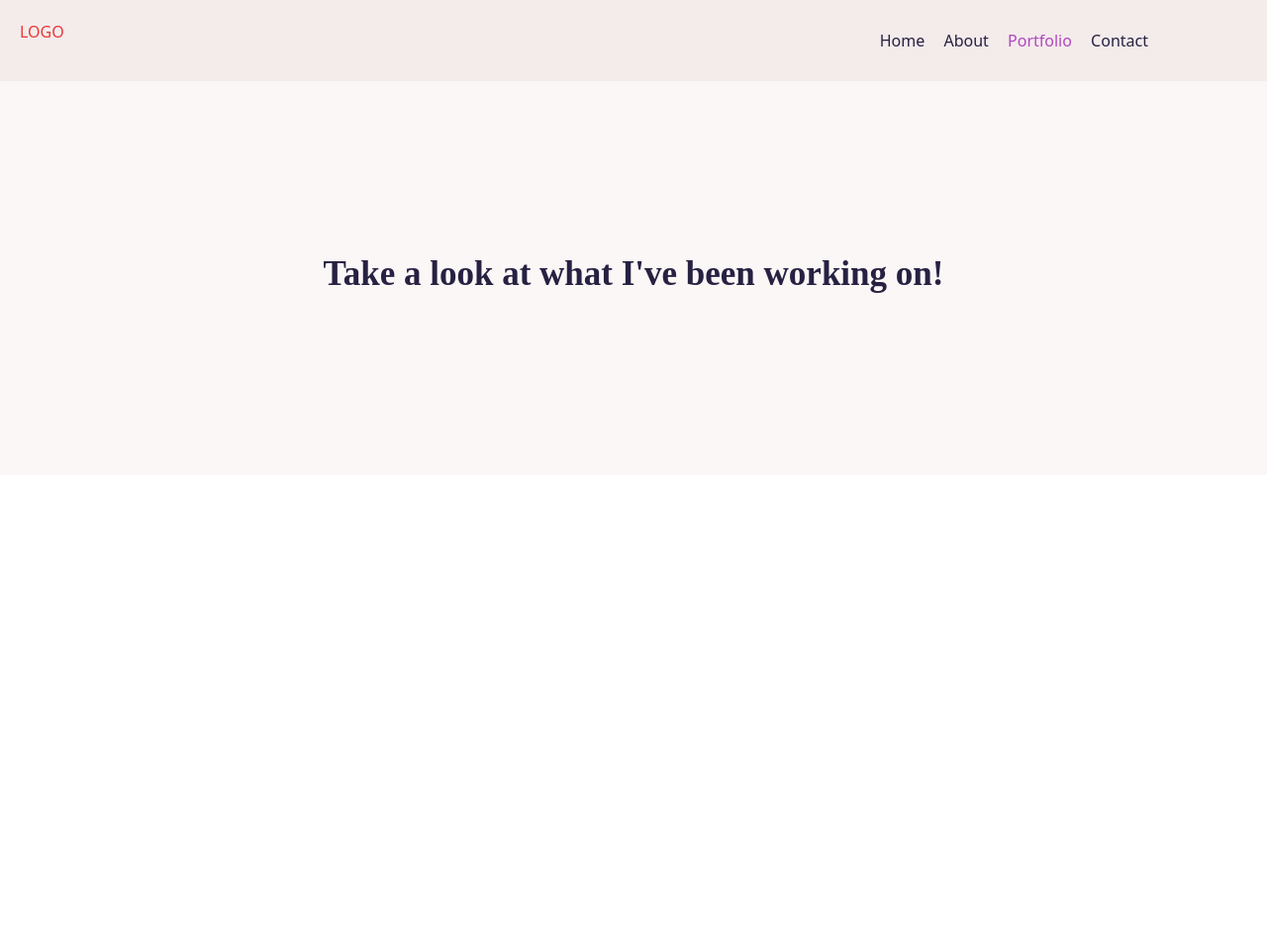
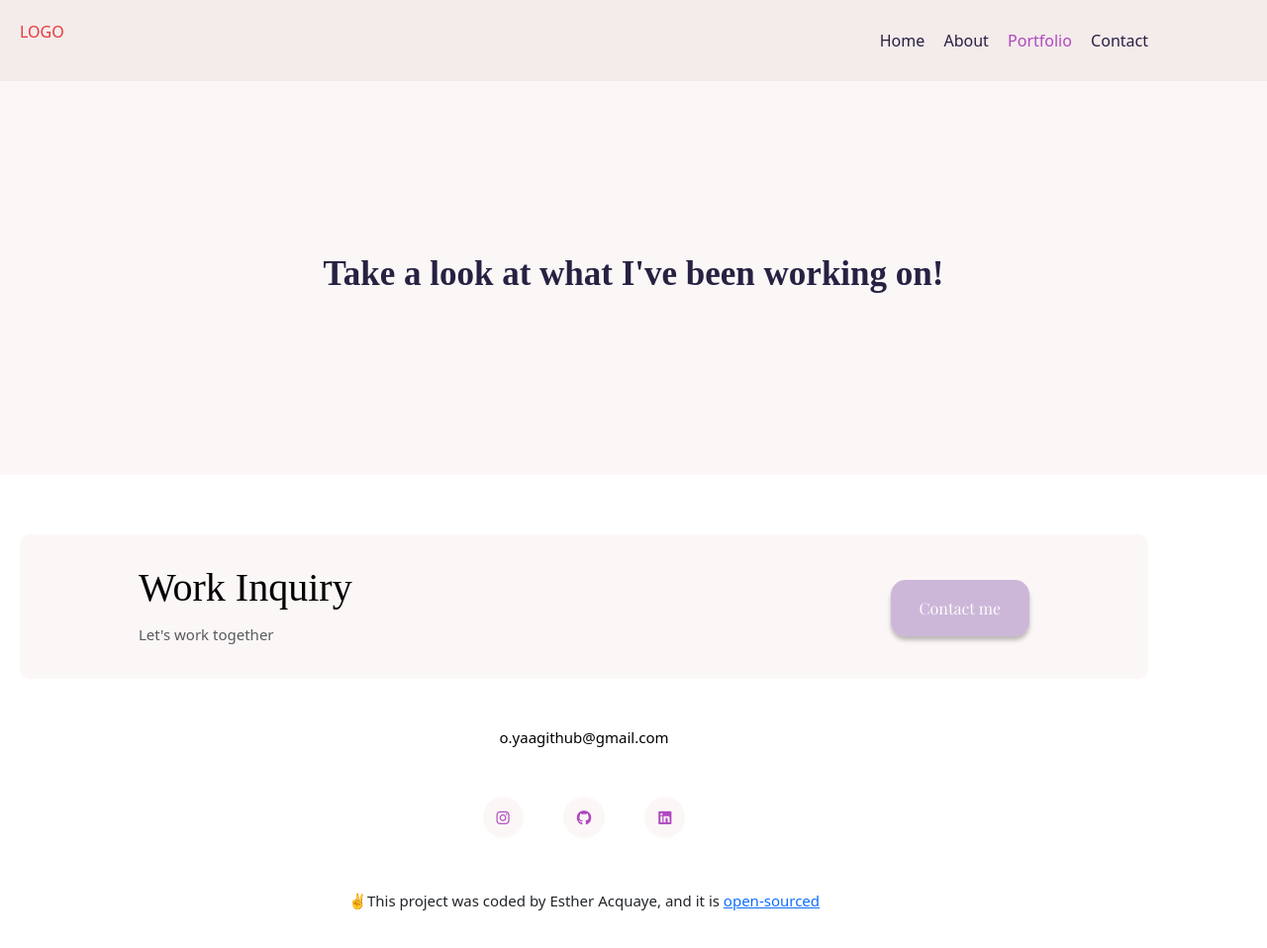
Before and after one commit to O-Yaa/final-portfolio-project, a plain HTML site: page portfolio.html in a window 1280 px wide. Shown: the whole page at 99% size. Before the commit the page ends 800 px from the top, so only its background shows below. Drawn offline with nearby package versions, Linux system fonts and the light colour scheme.

Commit message:
Updated Portfolio page

```diff
--- a/portfolio.html
+++ b/portfolio.html
@@ -3,7 +3,8 @@
   <head>
     <meta charset="UTF-8" />
     <meta name="viewport" content="width=device-width, initial-scale=1.0" />
-    <title>Document</title>
+    <meta name="description" content="Take a look at all of Esther's work" />
+    <title>Esther's work</title>
     <link
       rel="stylesheet"
       href="https://cdn.jsdelivr.net/npm/bootstrap@5.3.2/dist/css/bootstrap.min.css"
@@ -45,5 +46,48 @@
     <div class="hero">
       <h5>Take a look at what I've been working on!</h5>
     </div>
+    <footer class="container">
+      <div
+        class="contact-box d-flex justify-content-between mb-5 d-none d-md-flex"
+      >
+        <div>
+          <h4>Work Inquiry</h4>
+          <p class="text-muted">Let's work together</p>
+        </div>
+        <div>
+          <a href="/contact.html#contact-me" class="btn btn-branding mt-3"
+            >Contact me</a
+          >
+        </div>
+      </div>
+
+      <div class="d-flex justify-content-center mb-5">
+        <a href="mailto:o.yaagithub@gmail.com" class="email-link" title="Email"
+          >o.yaagithub@gmail.com</a
+        >
+      </div>
+
+      <div class="social-links d-flex justify-content-center mb-5">
+        <a
+          href="https://www.instagram.com/o.yaa_00/"
+          target="_blank"
+          title="Instagram"
+          ><i class="fa-brands fa-instagram"></i
+        ></a>
+        <a href="https://github.com/O-Yaa" target="_blank" title="GitHub"
+          ><i class="fa-brands fa-github"></i
+        ></a>
+        <a
+          href="https://www.linkedin.com/in/esther-acquaye-25b9b61a0/"
+          target="_blank"
+          title="LinkedIn"
+          ><i class="fa-brands fa-linkedin"></i
+        ></a>
+      </div>
+      <p class="text-center mt-5">
+        ✌This project was coded by Esther Acquaye, and it is
+        <a href="https://github.com/O-Yaa" target="blank"> open-sourced </a>
+      </p>
+    </footer>
   </body>
 </html>
```
